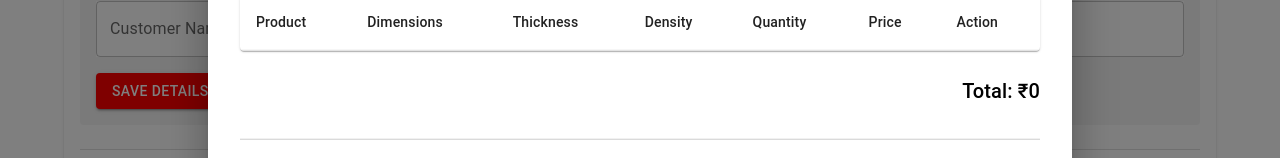
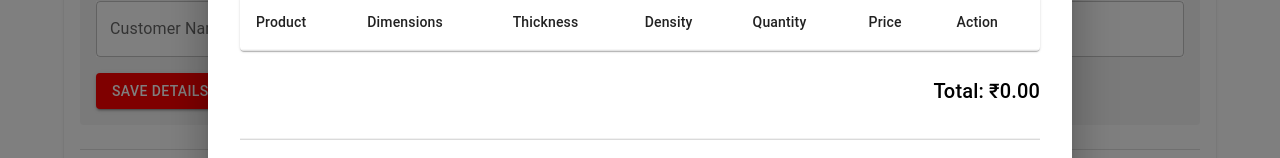
Before and after one commit to Hexamad/foamgkt2, a React (Create React App) app: page / in a window 1280 px wide. Both pictures are taken after a click on the button 1236 px from the left and 32 px from the top of the page. Shown: the part 289-447 px from the top of the page. Built offline with nearby package versions, Linux system fonts and the light colour scheme.

Commit message:
2 digits after decimal

```diff
--- a/src/components/Cart.js
+++ b/src/components/Cart.js
@@ -28,7 +28,7 @@ function Cart({ cartItems, removeFromCart, onClose, customerInfo, updateCustomer
   };
 
   const getTotalPrice = () => {
-    return cartItems.reduce((total, item) => total + (Number(item.totalPrice) || 0), 0);
+    return cartItems.reduce((total, item) => total + (Number(item.totalPrice) || 0), 0).toFixed(2);
   };
 
   return (
```
